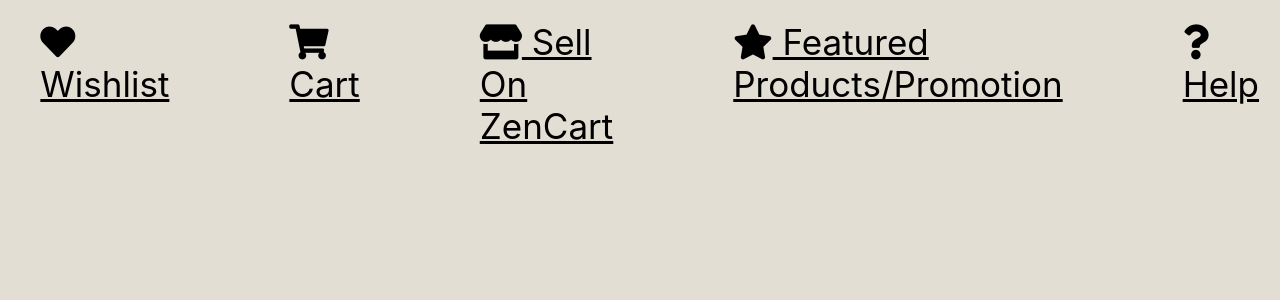
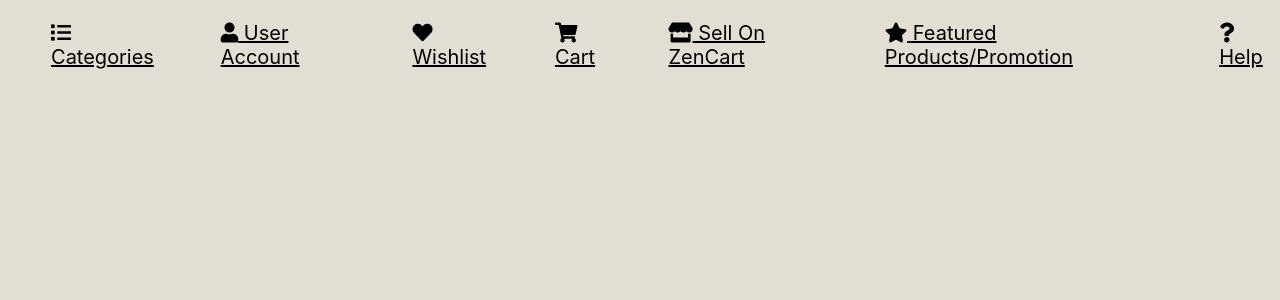
Before and after one commit to 0714424507/ZenCart-app, a React (Create React App) app: page / in a window 1280 px wide. Shown: the top 300 px of the page. Built offline with nearby package versions, Linux system fonts and the light colour scheme.

Commit message:
Changing the run port ffrom 3000 to 3001

```diff
--- a/package.json
+++ b/package.json
@@ -13,6 +13,7 @@
     "web-vitals": "^2.1.4"
   },
   "scripts": {
+
     "start": "react-scripts start",
     "build": "react-scripts build",
     "test": "react-scripts test",
--- a/src/App.css
+++ b/src/App.css
@@ -21,13 +21,13 @@
 }
 
 .navbar-list li {
-  margin-left: 100px; /* Adjust the space between items as needed */
+  margin-left: 50px; /* Adjust the space between items as needed */
 }
 
 .navbar-link {
   display: inline-block;
-  margin-right: 20px;
+  margin-right: 0px;
   margin-top: 20px;
   color: black;
-  font-size: 35px;
+  font-size: 20px;
 }
```
